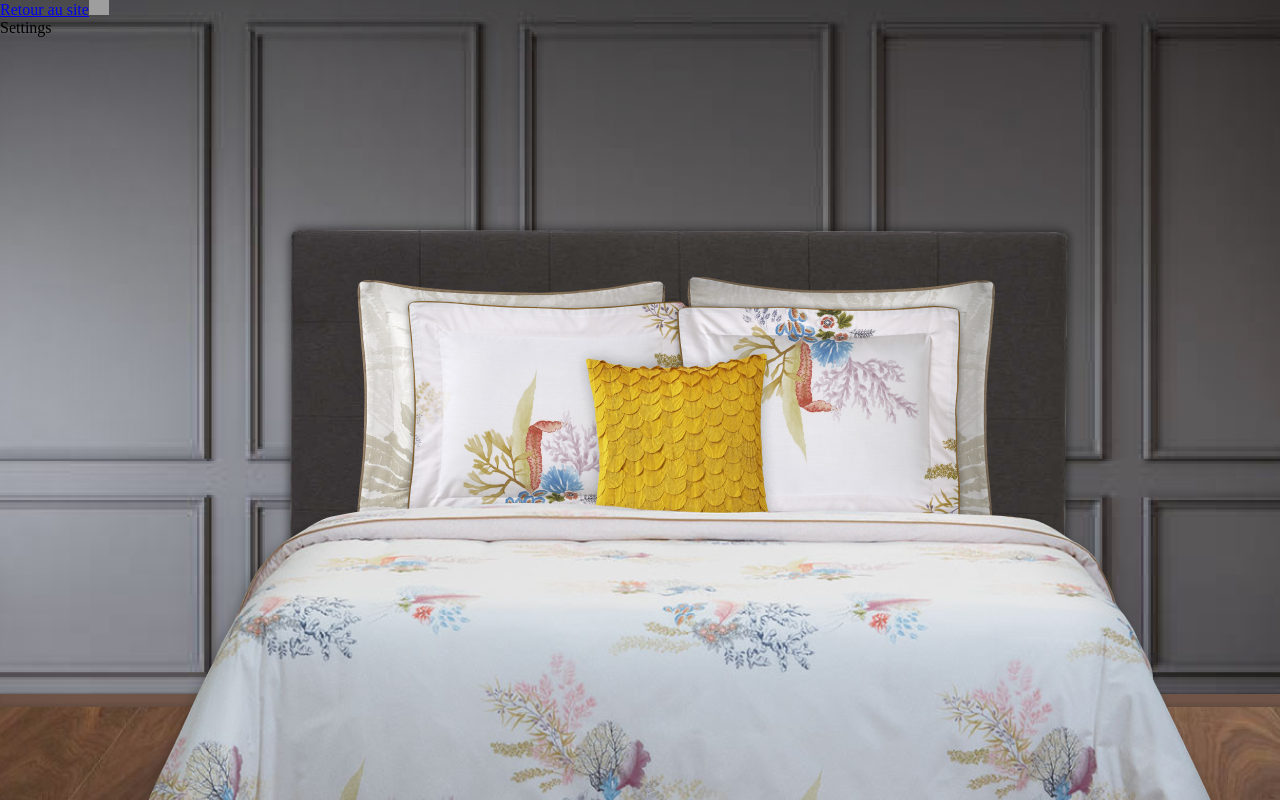
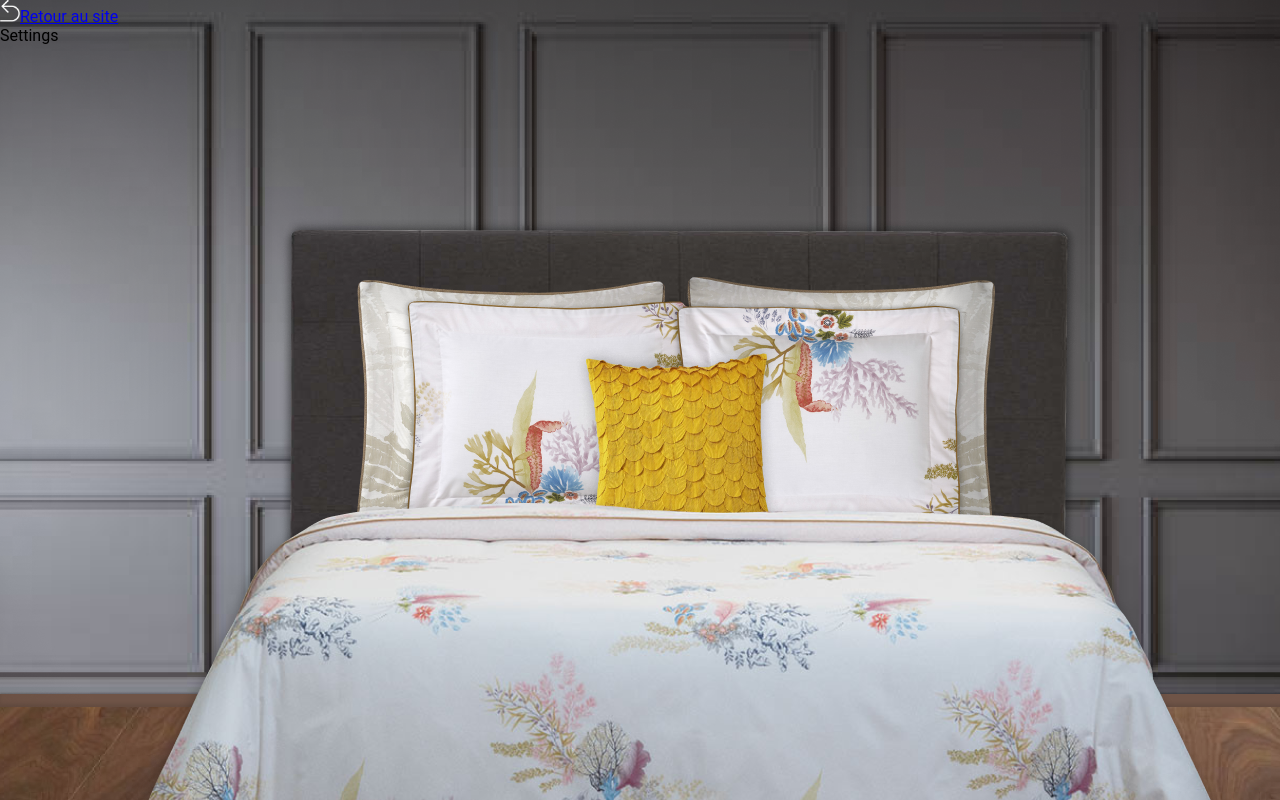
Before and after one commit to FlorianDurand/yves-delorme-simulateur, a Next.js app: page / in a window 1280 px wide. Built offline with nearby package versions, Linux system fonts and the light colour scheme; grey boxes are pictures that could not be loaded.

Commit message:
Images work well now

```diff
--- a/components/Header.js
+++ b/components/Header.js
@@ -5,11 +5,10 @@ const Header = () => (
   <div className={styles.header}>
     <Link href="/" >
       <a >
-
+        <img src="/static/return.png" alt="my image" className={styles.back} />
         Retour au site
       </a>
     </Link>
-    <img src="/public/static/return.png" alt="my image" className={styles.back} />
     <div>
       <a>Settings</a>
     </div>
--- a/styles.css
+++ b/styles.css
@@ -1,3 +1,6 @@
+html{
+    font-family: Roboto;
+}
 body{
     margin: 0;
 }
```
